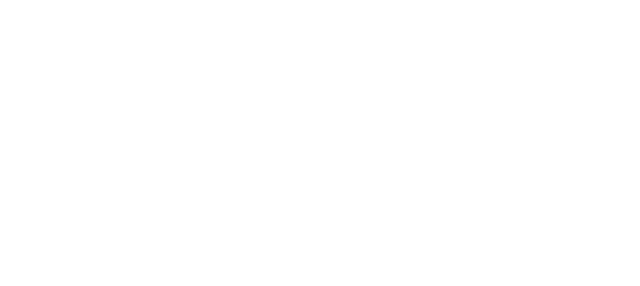
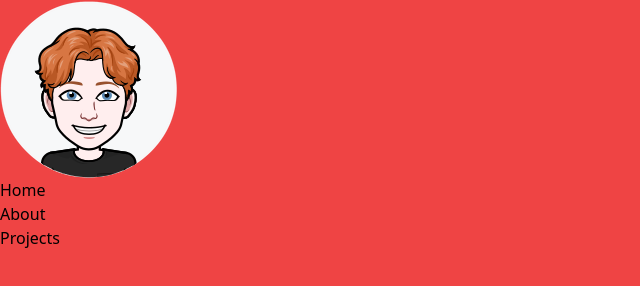
Before and after one commit to joshborseth/portfolio-astro, an Astro site: page / in a window 1280 px wide. Shown: the whole page, without its empty margins (0-640 px from the left). Built offline with nearby package versions, Linux system fonts and the light colour scheme; Astro itself is replaced by a stand-in of ours.

Commit message:
looks like we have solution for tailwind config breaking tailwind styles

```diff
--- a/package.json
+++ b/package.json
@@ -12,7 +12,7 @@
   },
   "dependencies": {
     "@astrojs/tailwind": "^2.1.0",
-    "astro": "^1.4.7",
+    "astro": "^1.5.0",
     "tailwindcss": "^3.1.8"
   },
   "devDependencies": {
--- /dev/null
+++ b/src/components/Header.tsx
@@ -0,0 +1,26 @@
+const Header = () => {
+  return (
+    <header className="bg-green-500">
+      <nav>
+        <ul>
+          <li>
+            <a href="#">
+              <img src="/bitmoji.png" alt="Joshua Bitmoji" className="border-2 rounded-full" />
+            </a>
+          </li>
+          <li>
+            <a href="">Home</a>
+          </li>
+          <li>
+            <a href="">About</a>
+          </li>
+          <li>
+            <a href="">Projects</a>
+          </li>
+        </ul>
+      </nav>
+    </header>
+  );
+};
+
+export default Header;
--- a/src/layouts/Layout.astro
+++ b/src/layouts/Layout.astro
@@ -4,7 +4,7 @@
     <title>Joshua Borseth | Home</title>
     <meta name="viewport" content="width=device-width, initial-scale=1" />
   </head>
-  <body>
+  <body class="bg-red-500">
     <slot />
   </body>
 </html>
--- a/src/pages/index.astro
+++ b/src/pages/index.astro
@@ -1,9 +1,10 @@
 ---
 import Layout from "../layouts/Layout.astro";
+import Header from "../components/Header";
 ---
 
 <Layout>
-  <header></header>
+  <header class="bg-red-500"><Header /></header>
   <main></main>
   <footer></footer>
 </Layout>
--- /dev/null
+++ b/tailwind.config.cjs
@@ -0,0 +1,3 @@
+module.exports = {
+  content: ["./src/**/*.astro"],
+};
```
Also changed, not shown: public/bitmoji-full.webp (added), public/bitmoji.png (added), public/favicon.svg (deleted), 1 other file.
